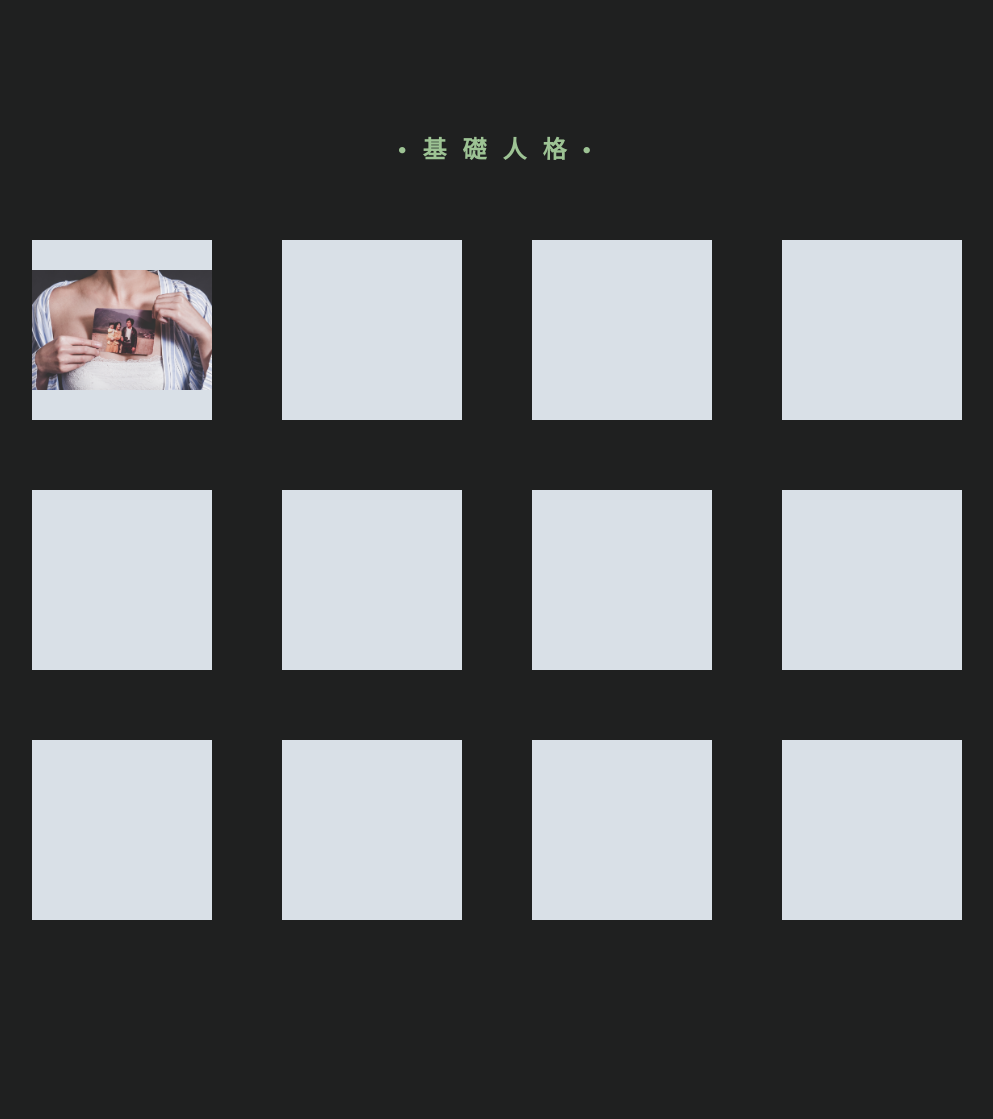
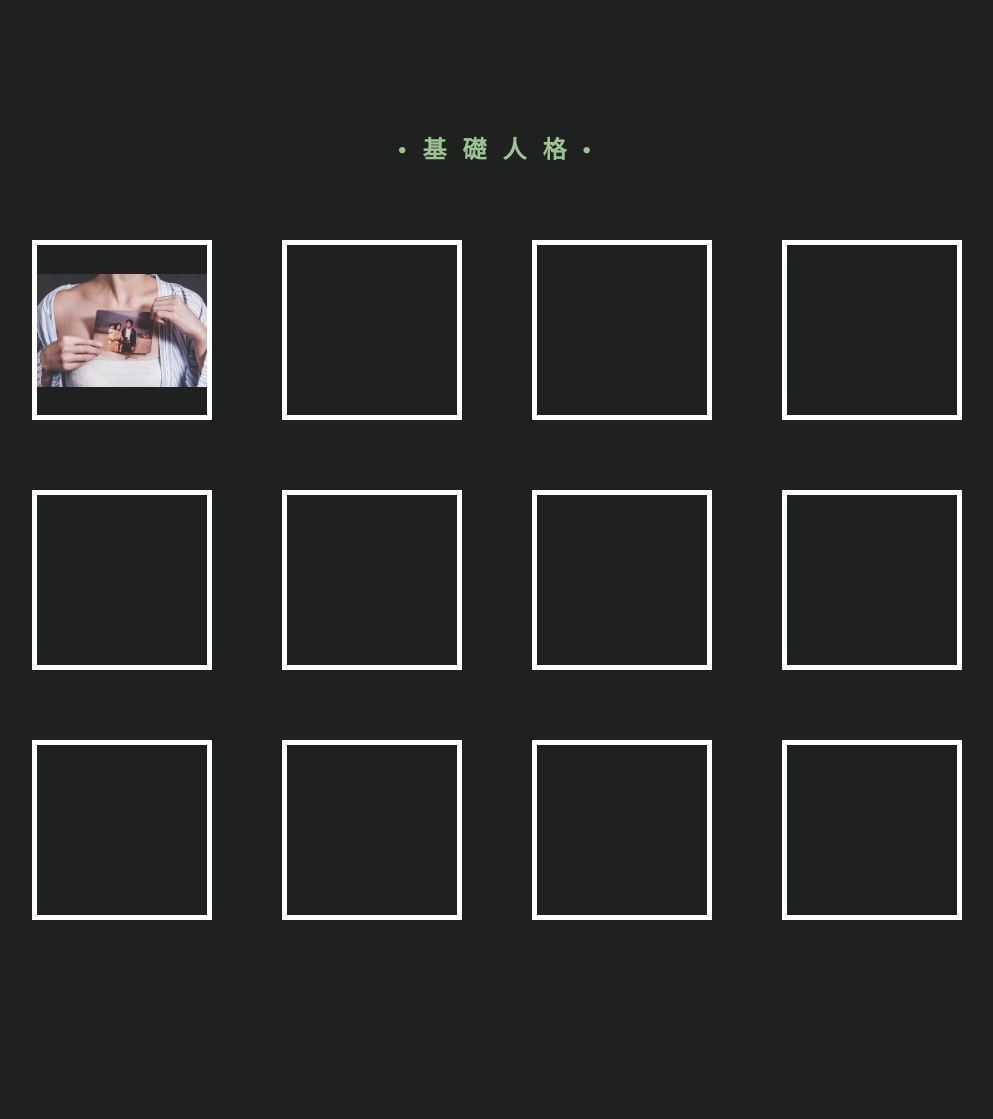
Before and after one commit to w4a2y4/memorylab-website, a Flask app: page /characters in a window 1280 px wide. Shown: the part 1142-2261 px from the top of the page, without its empty margins (143-1136 px from the left). Run offline with Flask 2, Linux system fonts and the light colour scheme; data comes from the database, SQL or seed files in the repository; some libraries are stand-ins or nearby versions; some web fonts are replaced.

Commit message:
charas_border

```diff
--- a/static/stylesheets/characters.css
+++ b/static/stylesheets/characters.css
@@ -25,7 +25,8 @@
 }
 
 .profile {
-    background: #D9E0E7;
+    /* background: #D9E0E7; */
+    border: white 5px solid;
     height: 180px;
     width: 180px;
     display: flex;
--- a/static/stylesheets/characters_phone.css
+++ b/static/stylesheets/characters_phone.css
@@ -24,7 +24,8 @@
 }
 
 .profile {
-    background: #D9E0E7;
+    /* background: #D9E0E7; */
+    border:white 8px solid;
     height: 100%;
     width: 100%;
     display: flex;
```
